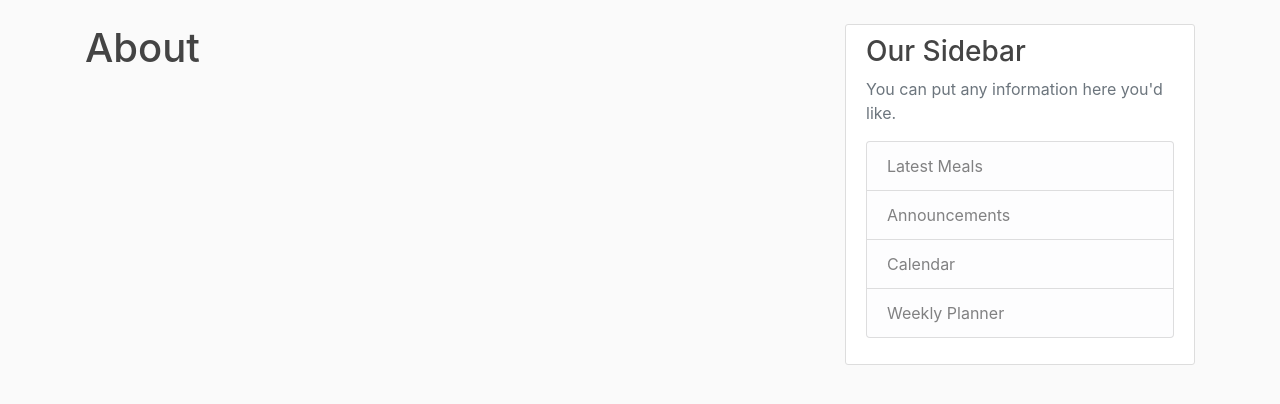
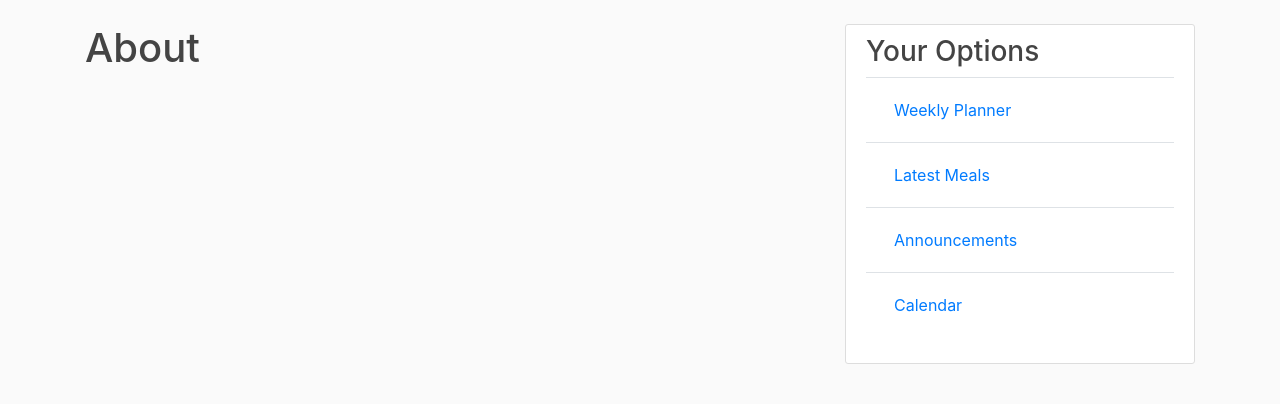
Before and after one commit to devonps/mealplanning, a Flask app: page /about in a window 1280 px wide. Shown: the part 56-460 px from the top of the page. Run offline with Flask 2, Linux system fonts and the light colour scheme; some libraries are stand-ins or nearby versions.

Commit message:
updated sidebar links to include weekly plan view

```diff
--- a/mymeal/templates/layout.html
+++ b/mymeal/templates/layout.html
@@ -59,16 +59,34 @@
             {% block content %}{% endblock %}
         </div>
         <div class="col-md-4">
-          <div class="content-section">
-            <h3>Our Sidebar</h3>
-            <p class='text-muted'>You can put any information here you'd like.
-              <ul class="list-group">
-                <li class="list-group-item list-group-item-light">Latest Meals</li>
-                <li class="list-group-item list-group-item-light">Announcements</li>
-                <li class="list-group-item list-group-item-light">Calendar</li>
-                <li class="list-group-item list-group-item-light">Weekly Planner</li>
-              </ul>
-            </p>
+            <div class="content-section">
+            <h3>Your Options</h3>
+                <table class="table table-hover">
+                  <thead>
+                  </thead>
+                  <tbody>
+                    <tr>
+                      <td>
+                          <a class="nav-item nav-link" href="{{ url_for('weekly.view_this_week') }}">Weekly Planner</a>
+                      </td>
+                    </tr>
+                    <tr>
+                      <td>
+                          <a class="nav-item nav-link" href="{{ url_for('weekly.view_this_week') }}">Latest Meals</a>
+                      </td>
+                    </tr>
+                    <tr>
+                      <td>
+                          <a class="nav-item nav-link" href="{{ url_for('weekly.view_this_week') }}">Announcements</a>
+                      </td>
+                    </tr>
+                    <tr>
+                      <td>
+                          <a class="nav-item nav-link" href="{{ url_for('weekly.view_this_week') }}">Calendar</a>
+                      </td>
+                    </tr>
+                  </tbody>
+                </table>
           </div>
         </div>
       </div>
```
